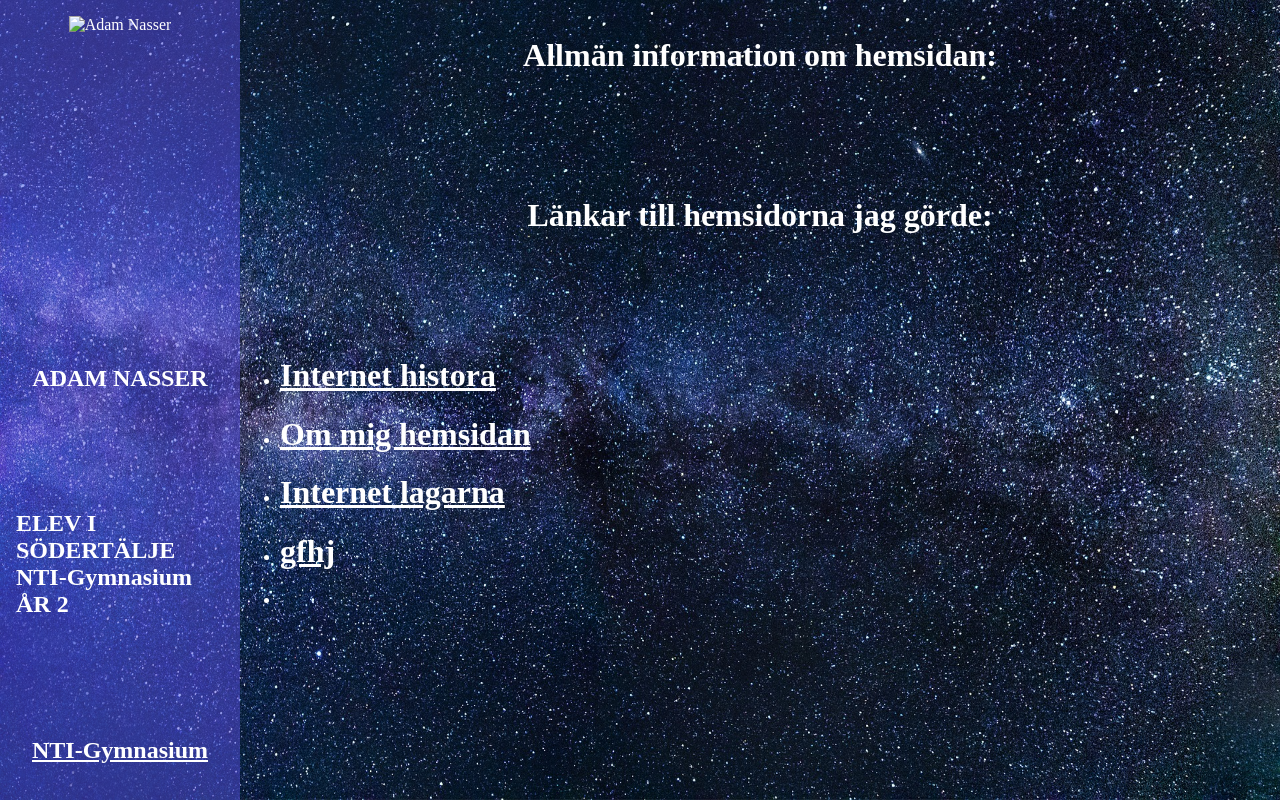
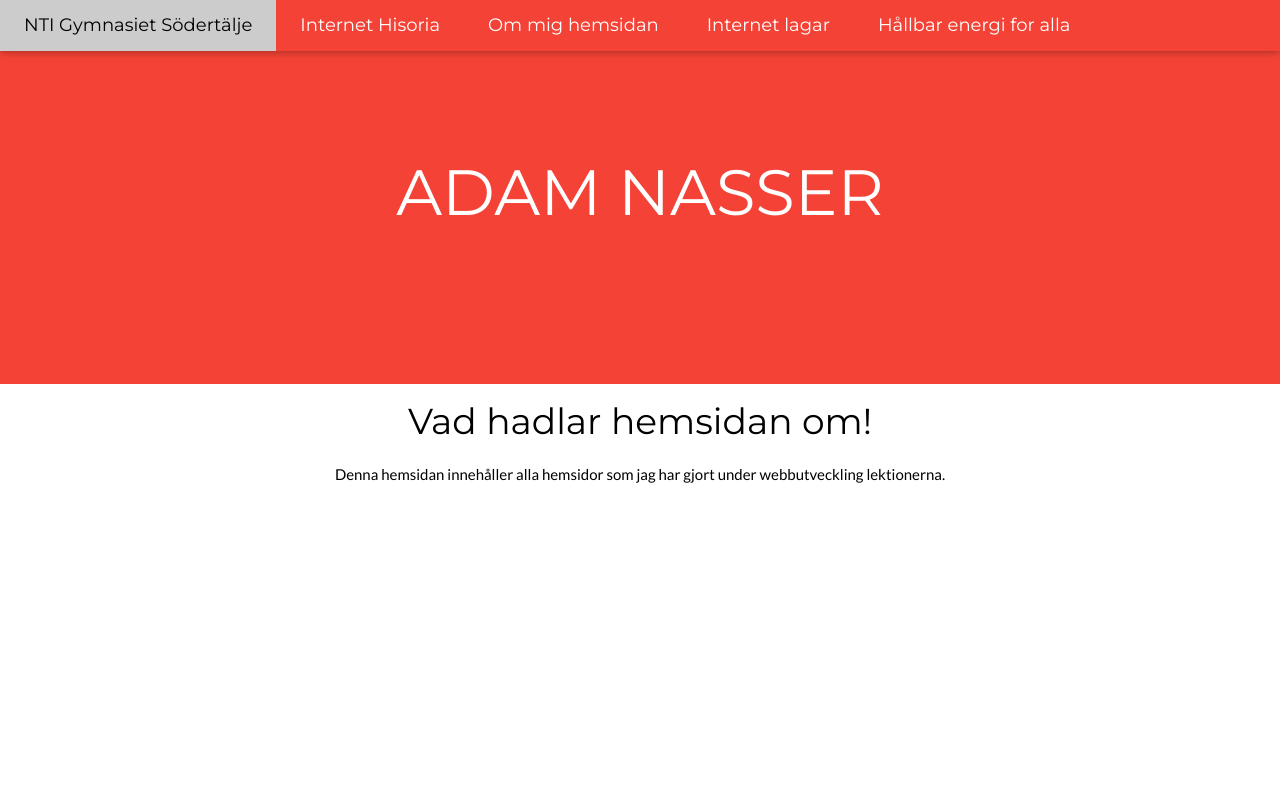
Before and after one commit to AdamTheBeast/adamthebeast.github.io, a plain HTML site: page index.html in a window 1280 px wide. Drawn offline with nearby package versions, Linux system fonts and the light colour scheme; a web font is replaced by a local one.

Commit message:
pushmegel

```diff
--- a/index.html
+++ b/index.html
@@ -1,89 +1,61 @@
 <!DOCTYPE html>
 <html lang="sv">
-<head>
+<title>Adam Nasser</title>
+<meta charset="UTF-8">
+<meta name="viewport" content="width=device-width, initial-scale=1">
+<link rel="stylesheet" href="https://www.w3schools.com/w3css/4/w3.css">
+<link rel="stylesheet" href="https://fonts.googleapis.com/css?family=Lato">
+<link rel="stylesheet" href="https://fonts.googleapis.com/css?family=Montserrat">
+<link rel="stylesheet" href="https://cdnjs.cloudflare.com/ajax/libs/font-awesome/4.7.0/css/font-awesome.min.css">
+<style>
+body,h1,h2,h3,h4,h5,h6 {font-family: "Lato", sans-serif}
+.w3-bar,h1,button {font-family: "Montserrat", sans-serif}
+.fa-anchor,.fa-coffee {font-size:200px}
 
-    <meta charset="UTF-8">
-    <meta name="viewport" content="width=device-width, initial-scale=1.0">
-    <meta http-equiv="X-UA-Compatible" content="ie=edge">
-    <title>Document</title>
-    <link href="https://fonts.googleapis.com/css?family=Unlock" rel="stylesheet">
-    <link rel="stylesheet" href="Hällbarenergi.css">
+</style>
+<body>
+
+<div class="w3-top">
+  <div class="w3-bar w3-red w3-card w3-left-align w3-large">
+    <a class="w3-bar-item w3-button w3-hide-medium w3-hide-large w3-right w3-padding-large w3-hover-white w3-large w3-red" href="javascript:void(0);" onclick="myFunction()" title="Toggle Navigation Menu"><i class="fa fa-bars"></i></a>
+    <a href="https://www.ntigymnasiet.se/sodertalje/" class="w3-bar-item w3-button w3-padding-large w3-white">NTI Gymnasiet Södertälje</a>
+    <a href="internethisoria.html" class="w3-bar-item w3-button w3-hide-small w3-padding-large w3-hover-white">Internet Hisoria</a>
+    <a href="om-mig-adam.html" class="w3-bar-item w3-button w3-hide-small w3-padding-large w3-hover-white">Om mig hemsidan</a>
+    <a href="internetlagar.html" class="w3-bar-item w3-button w3-hide-small w3-padding-large w3-hover-white">Internet lagar</a>
+    <a href="https://ntisod.github.io/te17-7-hallbar-energi-for-alla/" class="w3-bar-item w3-button w3-hide-small w3-padding-large w3-hover-white">Hållbar energi for alla</a>
+  </div>
 
 
-<html><head>
-    <title>Example</title>
-    <style>
 
-      * {
-        box-sizing: border-box;
-      }
-      body {
-        display: flex;
-        min-height: 100vh;
-        flex-direction: row;
-        margin: 0;
+  <div id="navDemo" class="w3-bar-block w3-white w3-hide w3-hide-large w3-hide-medium w3-large">
+    <a href="internethisoria.html" class="w3-bar-item w3-button w3-padding-large">Internet Hisoria</a>
+    <a href="om-mig-adam.html" class="w3-bar-item w3-button w3-padding-large">Om mig hemsidan</a>
+    <a href="internetlagar.html" class="w3-bar-item w3-button w3-padding-large">Internet lagar</a>
+    <a href="https://ntisod.github.io/te17-7-hallbar-energi-for-alla/" class="w3-bar-item w3-button w3-padding-large">Hållbar energi for alla</a>
+  </div>
+</div>
 
-        background-image: url("bilder/milky-way.jpg") !important;
-        background-size: 100% 100%;
-        color: white;
-      }
-      .col-1 {
-        background: rgba(91, 81, 231, 0.5);
-        flex: 1;
-      }
-      .col-2 {
-        display: flex;
-        flex-direction: column;
-        flex: 5;
-      }
-      .content {
-        display: flex;
-        flex-direction: row;
-      }
-      .content > article {
-        flex: 4;
-        min-height: 60vh;
-      }
-      header, footer {
-        height: 20vh;
-      }
-      header, footer, article, nav {
-        padding: 1em;
-        display: flex;
-        align-items: center;
-        justify-content: space-between;
-        flex-direction: column;
+<header class="w3-container w3-red w3-center" style="padding:128px 16px">
+  <h1 class="w3-margin w3-jumbo">ADAM NASSER</h1>
+</header>
 
-      }
-
-      a {
-        color:white;
-      }
-    </style>
-    </head><body>
-      <nav class="col-1">
-      <img src="C:\Users\adam.nasser1\Desktop\Läxor\root\Adam Nasser.jpg" alt= "Adam Nasser"
-      height="250">
-      <h1>ADAM NASSER</h1>
-      <h1>ELEV I SÖDERTÄLJE NTI-Gymnasium ÅR 2</h1>
-      <h1><a href="http://www.ntigymnasiet.se/.">NTI-Gymnasium</a></h1>
-
-      </nav>
-      <div class="col-2">
-          <header><h1>Allmän information om hemsidan:</h1></header>
-        <main class="content">
-        </main>
-          <footer><h1>Länkar till hemsidorna jag görde:</h1></footer>
-          <ul>
-          <li><h1><a href="internethisoria.html">Internet histora</a></h1></li>
-          <li><h1><a href="om-mig-adam.html">Om mig hemsidan</a><h1></li>
-          <li><h1><a href="internetlagar.html">Internet lagarna</a></h1></li>
-          <li><h1><a href="https://ntisod.github.io/te17-7-hallbar-energi-for-alla/">gfhj</a></h1></li>
-          <li></li>
-          </ul>
+      <h1><center>Vad hadlar hemsidan om!</h1>
+      <p><center>Denna hemsidan innehåller alla hemsidor som jag har gjort under webbutveckling lektionerna.</p>
+    </div>
+  </div>
+</div>
 
 
- </div>
+<script>
+function myFunction() {
+  var x = document.getElementById("navDemo");
+  if (x.className.indexOf("w3-show") == -1) {
+    x.className += " w3-show";
+  } else {
+    x.className = x.className.replace(" w3-show", "");
+  }
+}
+</script>
 
-     </body>
-     </html>
+</body>
+</html>
--- a/style.css
+++ b/style.css
@@ -9,6 +9,8 @@ h1 {
 
 }
 
+
+/* tabeller */
 table {
     font-family: arial, sans-serif;
     border-collapse: collapse;
```
Also changed, not shown: internetlagar.html (+1 -1 lines), om-mig-adam.html (+1 -2 lines), bilder/milky-way.jpg (deleted).
